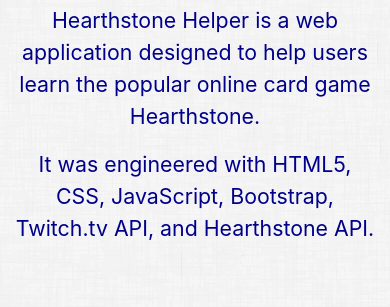
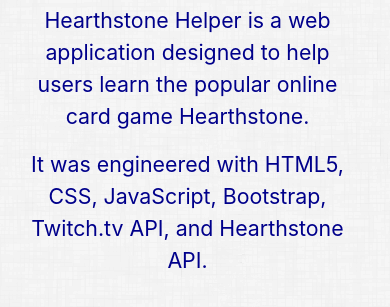
Before and after one commit to bscottini1/Boostrap-Portfolio, a plain HTML site: page portfolio.html in a window 390 px wide. Shown: the part 340-647 px from the top of the page. Drawn offline with nearby package versions, Linux system fonts and the light colour scheme.

Commit message:
padding right for mobile

```diff
--- a/style.css
+++ b/style.css
@@ -55,6 +55,7 @@ p {
     color: darkblue;
     font-weight: 400;
     font-size: 16pt;
+    padding-right: inherit;
 }
 
 h2 {
```
Also changed, not shown: index.html (+1 -1 lines).
